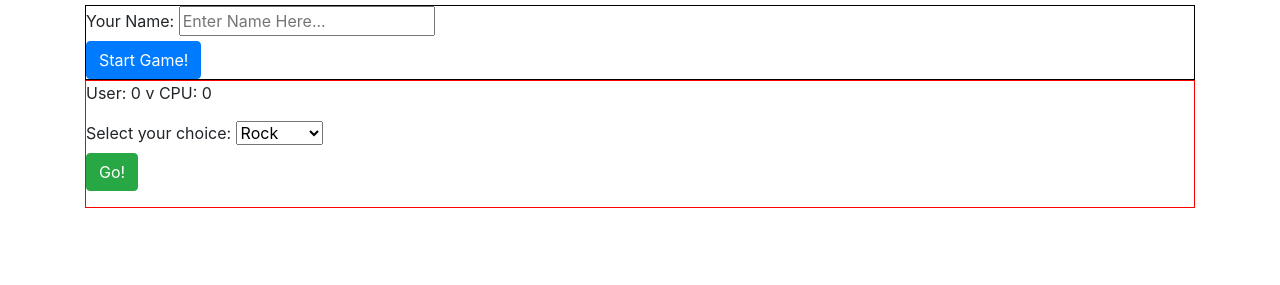
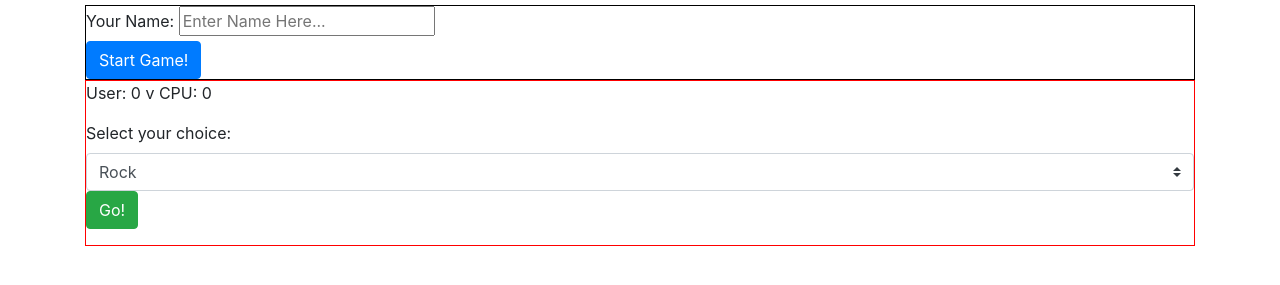
Before and after one commit to goel1987/rockpaperscissors, a website: page index.html in a window 1280 px wide. Shown: the part 51-336 px from the top of the page. Drawn offline with Linux system fonts and the light colour scheme.

Commit message:
Added custom select bootstrap class to select

```diff
--- a/index.html
+++ b/index.html
@@ -35,7 +35,7 @@
             <form id="game-form">
                 <div>
                     <label for="user-selection"> Select your choice: </label>
-                    <select name="user-selection" id="user-selection">
+                    <select name="user-selection" id="user-selection" class="custom-select">
                         <option value="Rock">Rock</option>
                         <option value="Paper">Paper</option>
                         <option value="Scissors">Scissors</option>
```
